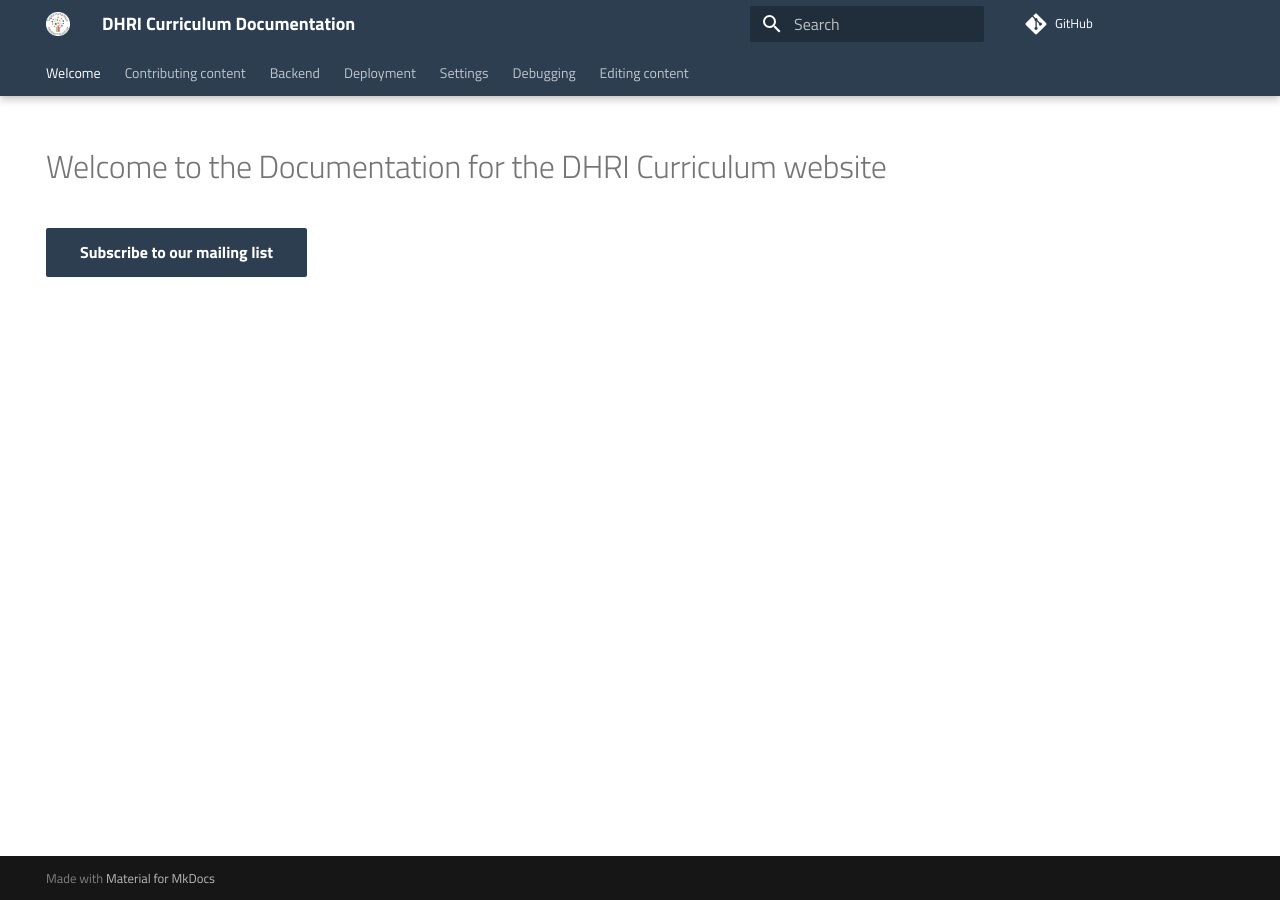
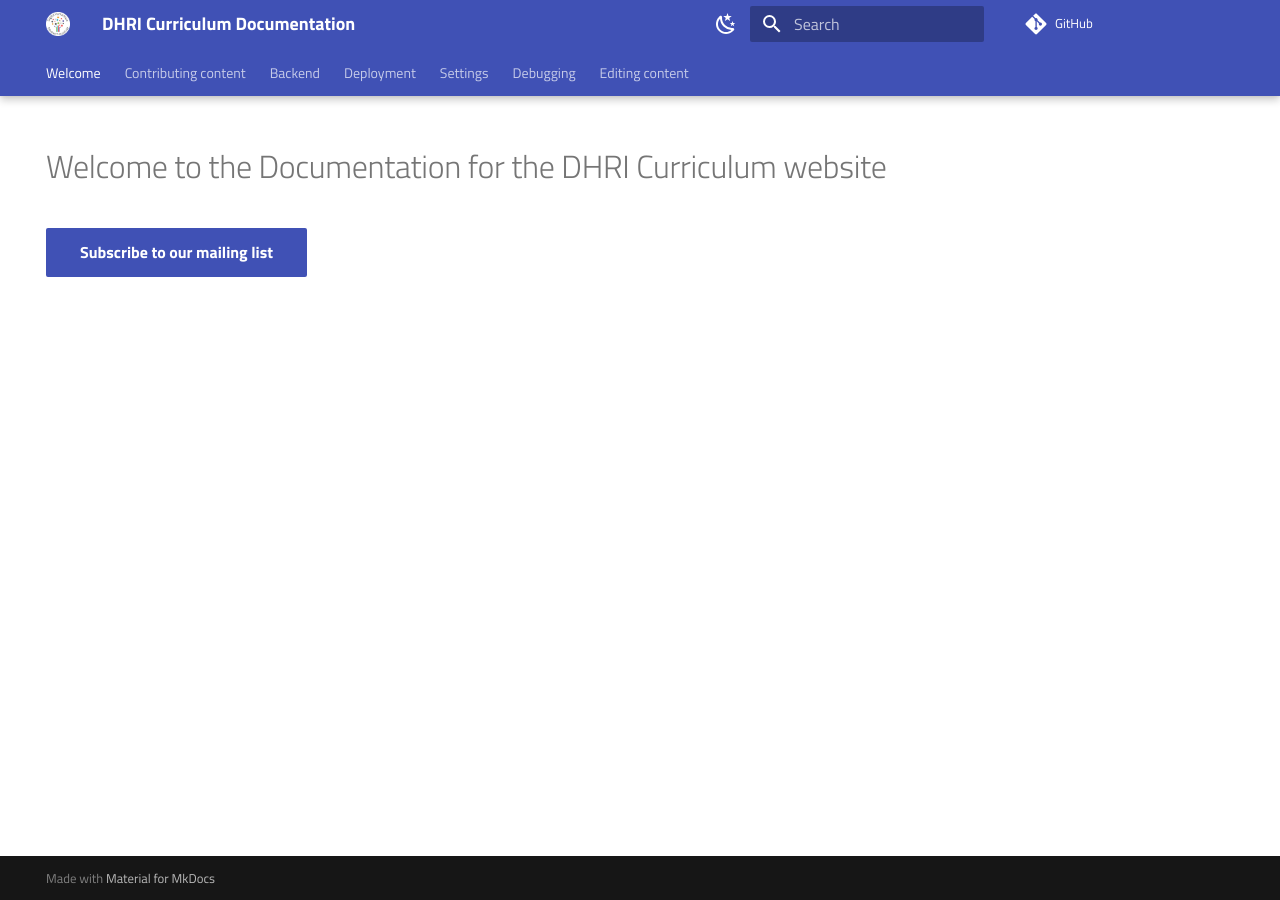
Before and after one commit to kallewesterling/django-app-documentation, an MkDocs documentation site: the page built from docs/index.md, in a window 1280 px wide. Built offline with MkDocs 1.6.1 and Material for MkDocs 9.7.7, drawn with Linux system fonts in a browser that asks for light colours.

```diff
--- a/mkdocs.yml
+++ b/mkdocs.yml
@@ -20,6 +20,15 @@ theme:
         - search.suggest
         - search.highlight
         - search.share
+    palette:
+        - scheme: default
+          toggle:
+            icon: material/weather-night
+            name: Switch to dark mode
+        - scheme: slate
+          toggle:
+            icon: material/weather-sunny
+            name: Switch to light mode
 
 site_dir: site
 extra_css:
```
